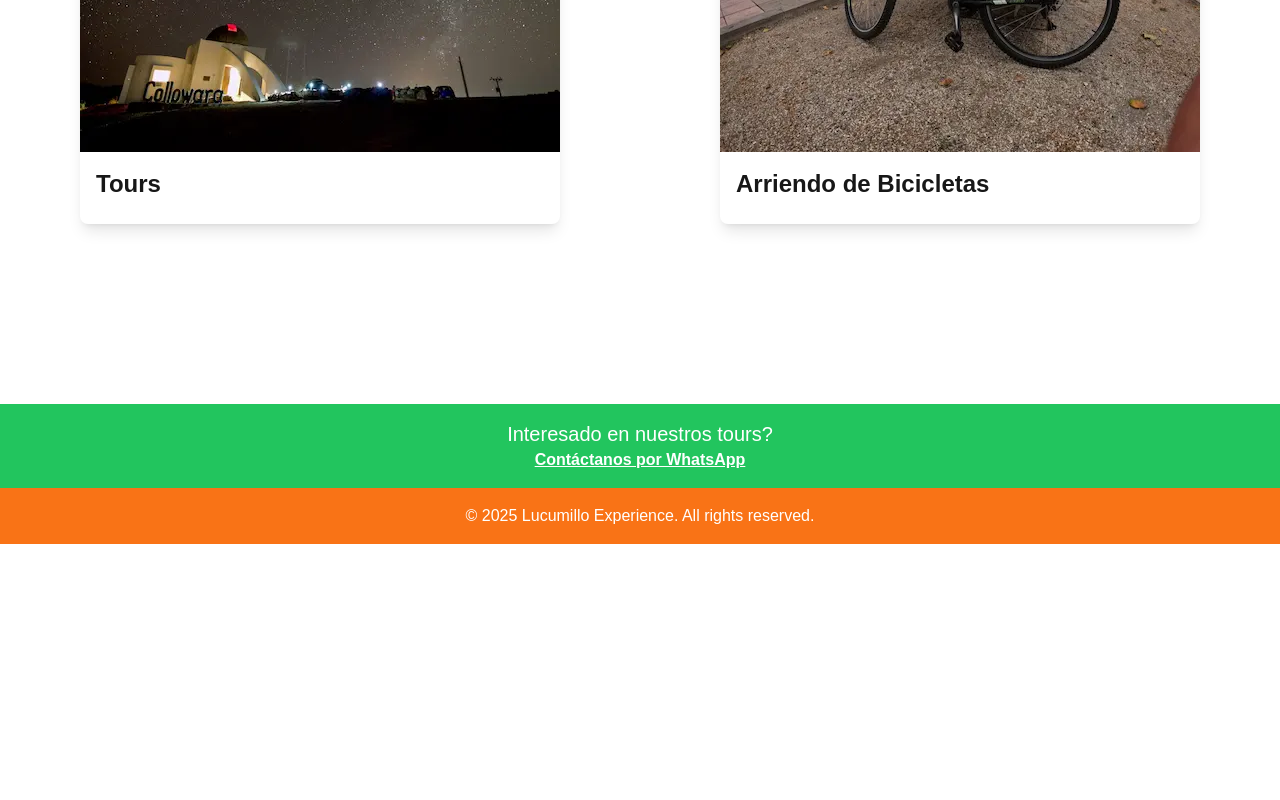
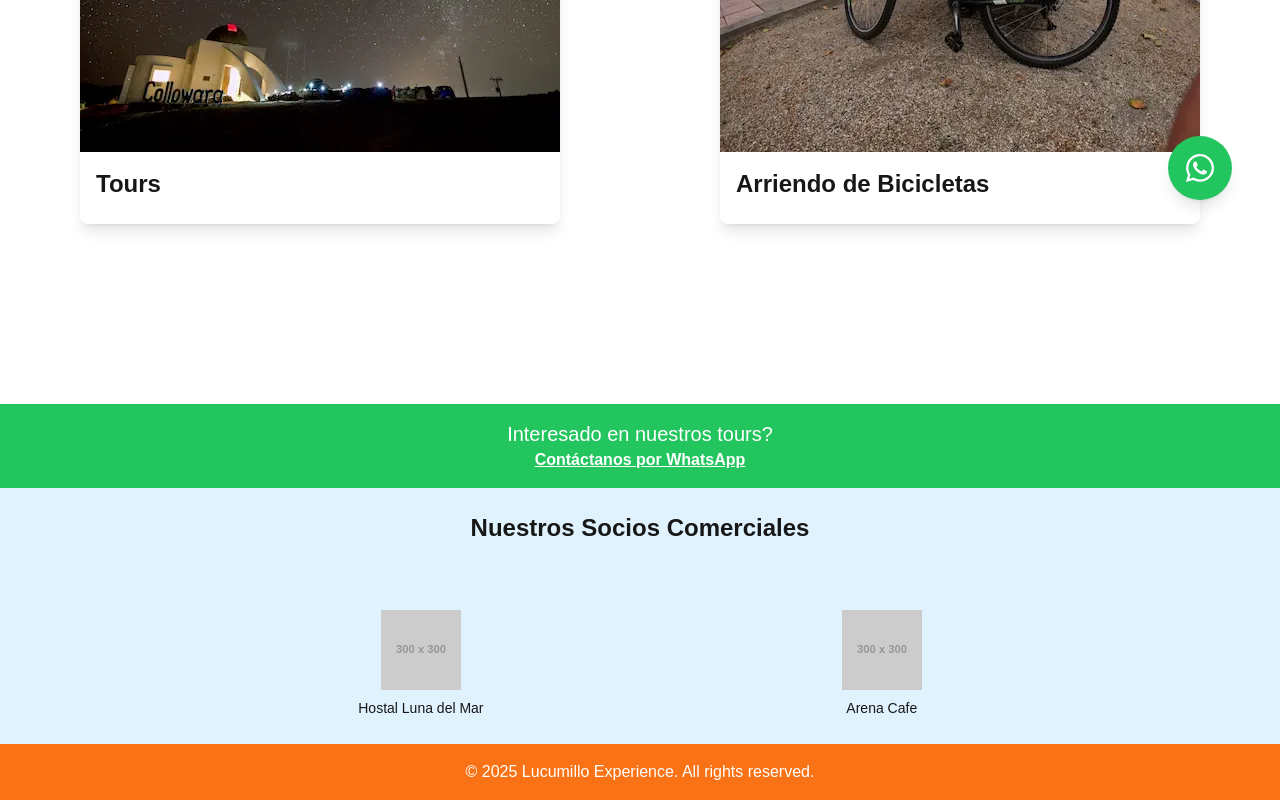
Before and after one commit to simontorres/lucumillo-experience, a Next.js app: page / in a window 1280 px wide. Shown: the part 464-1264 px from the top of the page. Before the commit the page ends 1008 px from the top, so only its background shows below. Built offline with nearby package versions, Linux system fonts and the light colour scheme.

Commit message:
added floating whatsapp icon and partners and friends

```diff
--- a/app/layout.tsx
+++ b/app/layout.tsx
@@ -3,6 +3,8 @@ import { Geist, Geist_Mono } from "next/font/google";
 import "./globals.css";
 
 import Navbar from "@/components/Navbar";
+import { OurPartnersAndFriends } from "@/components/OurPartnersAndFriends";
+import FloatingWhatsAppButton from "@/components/FloatingWhatsAppButton";
 
 const geistSans = Geist({
   variable: "--font-geist-sans",
@@ -29,6 +31,21 @@ export default function RootLayout({
       <body
         className={`${geistSans.variable} ${geistMono.variable} antialiased`}
       >
+        <script dangerouslySetInnerHTML={{
+          __html: `
+            (function() {
+              const theme = localStorage.getItem('theme');
+              if (
+                theme === 'dark' ||
+                (!theme && window.matchMedia('(prefers-color-scheme: dark)').matches)
+              ) {
+                document.documentElement.classList.add('dark');
+              } else {
+                document.documentElement.classList.remove('dark');
+              }
+            })();
+          `
+        }} />
         <div className="min-h-screen flex flex-col">
           {/* Navbar */}
           <Navbar />
@@ -50,6 +67,8 @@ export default function RootLayout({
                 Contáctanos por WhatsApp
               </a>
           </div>
+          <FloatingWhatsAppButton />
+          <OurPartnersAndFriends />
 
           {/* Footer */}
           <footer className="bg-orange-500 text-white p-4 text-center">
--- /dev/null
+++ b/components/FloatingWhatsAppButton.tsx
@@ -0,0 +1,34 @@
+"use client";
+import React from "react";
+import { FaWhatsapp } from "react-icons/fa";
+
+const FloatingWhatsAppButton = () => {
+  // Calculate positioning based on screen size
+  const isDesktop = typeof window !== "undefined" && window.innerWidth >= 768;
+
+  // Calculate positions
+  const bottomPosition = "75%"; // 1/4 from the bottom (3/4 from the top)
+  const rightPosition = isDesktop ? "3rem" : "1rem"; // Slightly inset on desktop
+
+  return (
+    <div
+      className="fixed z-50"
+      style={{
+        top: bottomPosition,
+        right: rightPosition,
+      }}
+    >
+      <a
+        href="https://wa.me/+56974062175"
+        target="_blank"
+        rel="noopener noreferrer"
+        className="bg-green-500 hover:bg-green-600 text-white p-4 rounded-full shadow-lg flex items-center justify-center"
+        aria-label="Contact us on WhatsApp"
+      >
+        <FaWhatsapp size={32} />
+      </a>
+    </div>
+  );
+};
+
+export default FloatingWhatsAppButton;
--- /dev/null
+++ b/components/OurPartnersAndFriends.tsx
@@ -0,0 +1,42 @@
+import Image from 'next/image';
+import React from 'react';
+
+interface Partner {
+    name: string;
+    logo: string;
+    website: string;
+}
+
+const partners: Partner[] = [
+    { name: "Hostal Luna del Mar", logo: "https://placehold.co/300", website: "https://partner1.com" },
+    { name: "Arena Cafe", logo: "https://placehold.co/300", website: "https://www.instagram.com/arenacafelaserena" },
+    // { name: "Partner Three", logo: "https://placehold.co/300", website: "https://partner3.com" },
+];
+
+export const OurPartnersAndFriends = () => {
+    return (
+        <section className="bg-sky-100 dark:bg-slate-700 dark:text-white p-6 h-64 shadow-md">
+            <h2 className="text-2xl font-bold mb-4 text-center">Nuestros Socios Comerciales</h2>
+            <div className="flex justify-evenly items-center gap-6 h-full">
+                {partners.map((partner) => (
+                    <a
+                        key={partner.name}
+                        href={partner.website}
+                        target="_blank"
+                        rel="noopener noreferrer"
+                        className="flex flex-col items-center gap-2 hover:opacity-80"
+                    >
+                        <Image
+                            src={partner.logo}
+                            alt={partner.name}
+                            width={300}
+                            height={300}
+                            className="w-20 h-20 object-contain"
+                        />
+                        <span className="text-sm text-center">{partner.name}</span>
+                    </a>
+                ))}
+            </div>
+        </section>
+    );
+};
```
